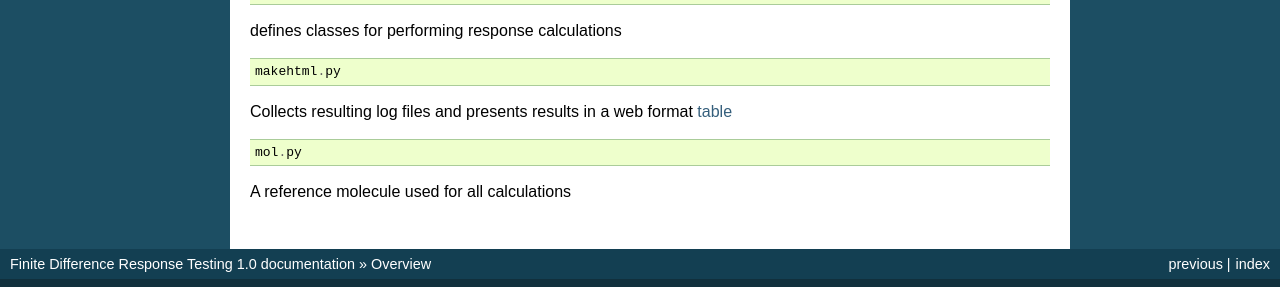
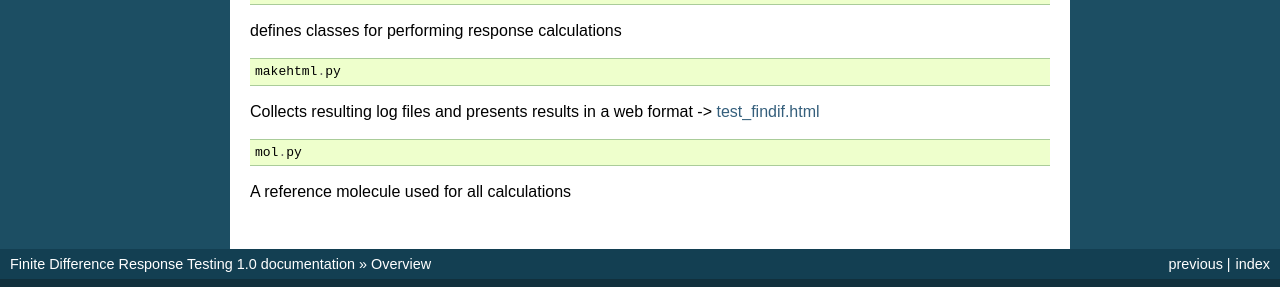
Before and after one commit to vahtras/fdrsp, a Sphinx documentation site: the page built from doc/overview.rst, in a window 1280 px wide. Shown: the part 746-1033 px from the top of the page. Built offline with Sphinx 7.4.7, drawn with Linux system fonts in a browser that asks for light colours; pages that are not in the unit, such as notebooks, are missing from menus.

```diff
--- a/doc/index.rst
+++ b/doc/index.rst
@@ -12,6 +12,9 @@ Contents:
     :maxdepth: 2
 
     overview
+    example
+    submitall
+    gen_findif_all
 
 
 
--- a/doc/overview.rst
+++ b/doc/overview.rst
@@ -48,7 +48,7 @@ defines classes for performing response calculations
     makehtml.py
 
 Collects resulting log files and presents results in a web format
-`table <../../../test_findif.html>`_
+-> `test_findif.html <../../../test_findif.html>`_
 
 ::
 
```
